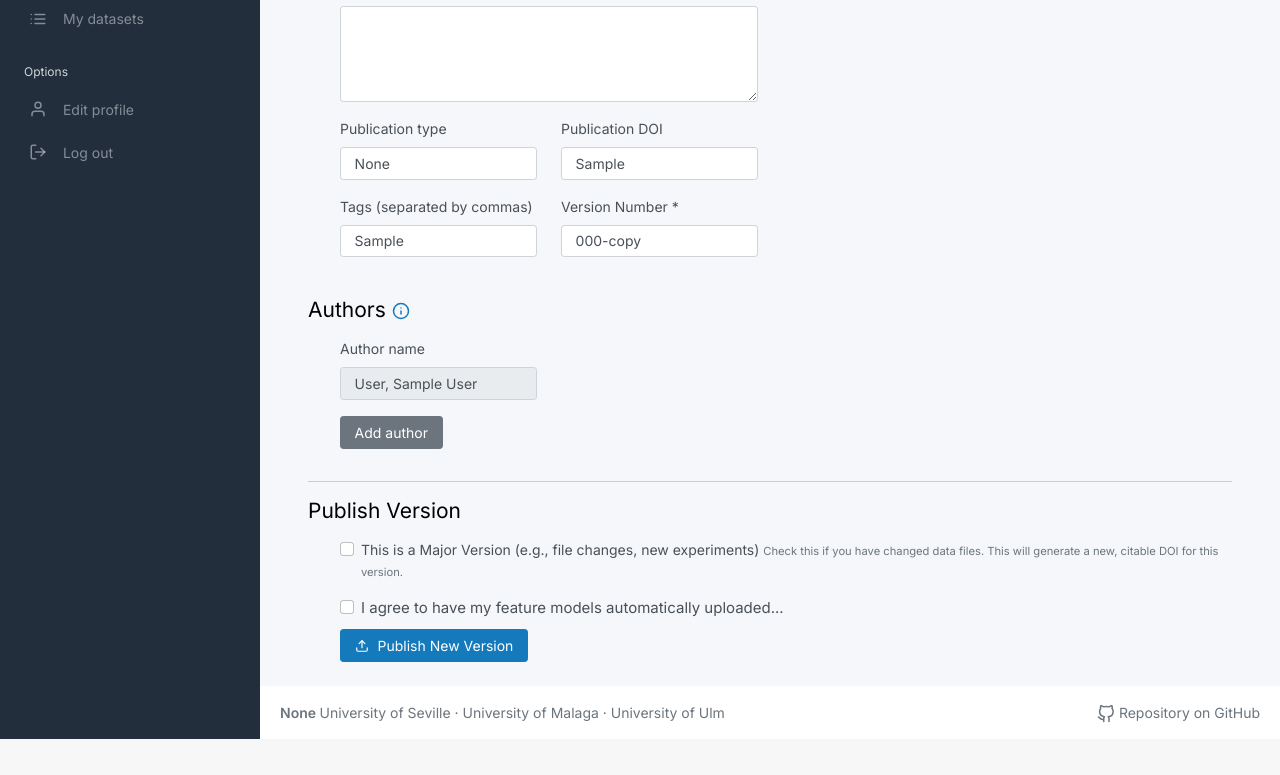
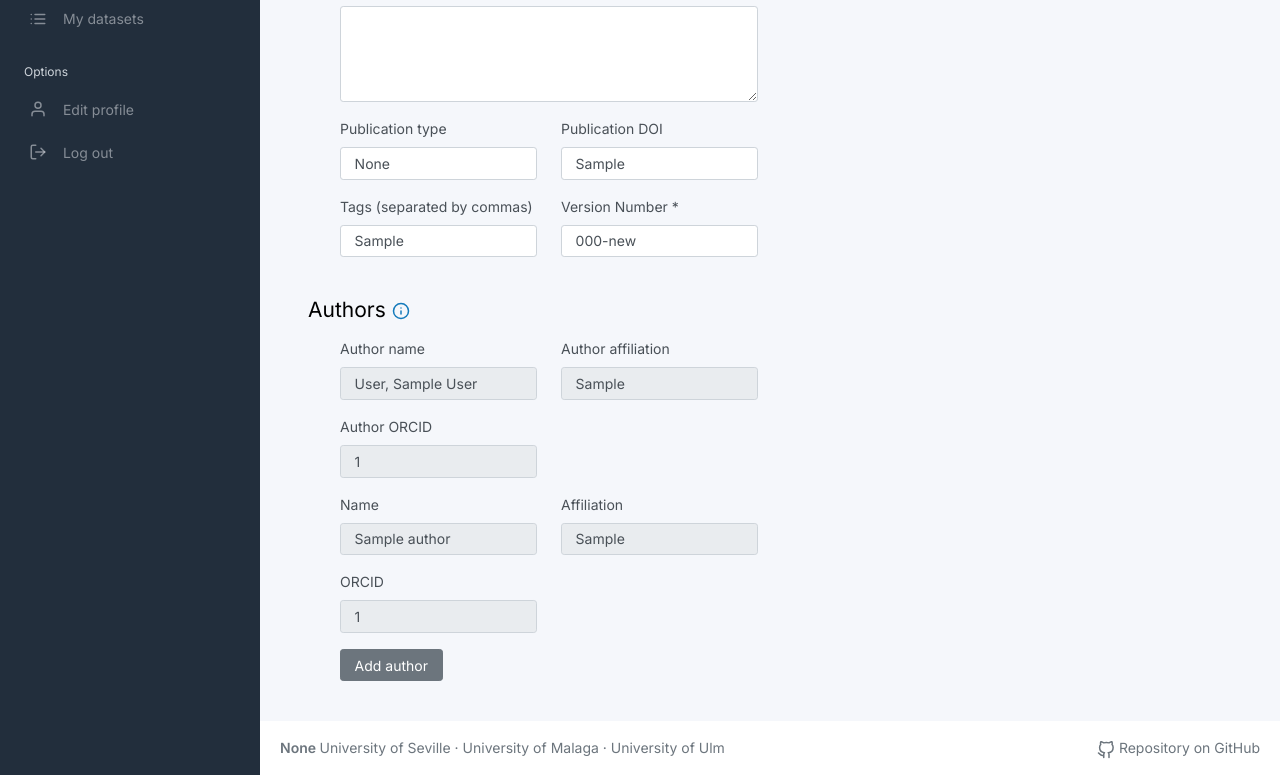
Before and after one commit to weather-hub/weather-hub-1, a Flask app: page /dataset/1/new-version in a window 1280 px wide. Shown: the part 466-1241 px from the top of the page. Before the commit the page ends 1205 px from the top, so only its background shows below. Run offline with Flask 3, Linux system fonts and the light colour scheme; a user stored in the database is signed in; tables that the repository leaves empty hold one stand-in row (values such as "Sample post"); data that the repository does not hold is empty; parts of the project's set-up code (start-up, migrations or seed data) failed here and were passed over; some libraries are stand-ins or nearby versions.

Commit message:
feat: adding new ds_version enabled

```diff
--- a/app/modules/dataset/assets/scripts.js
+++ b/app/modules/dataset/assets/scripts.js
@@ -123,6 +123,12 @@ var currentId = 0;
             let alert = document.createElement('p');
             alert.style.margin = '0';
             alert.style.padding = '0';
+
+            // PEQUEÑA MEJORA: Si el error es un objeto (JSON de validación), convertirlo a texto legible
+            if (typeof error_message === 'object') {
+                error_message = JSON.stringify(error_message);
+            }
+
             alert.textContent = 'Upload error: ' + error_message;
             upload_error.appendChild(alert);
             upload_error.style.display = 'block';
@@ -197,7 +203,11 @@ var currentId = 0;
 
 
                     if (checked_orcid && checked_name) {
-                        fetch('/dataset/upload', {
+
+                        // CAMBIO 1: Obtener la URL dinámica desde el botón (para soportar upload normal y nuevas versiones)
+                        const uploadUrl = document.getElementById('upload_button').getAttribute('data-upload-url');
+
+                        fetch(uploadUrl, { // CAMBIO 2: Usar la variable uploadUrl en vez del string fijo
                             method: 'POST',
                             body: formUploadData
                         })
@@ -206,7 +216,13 @@ var currentId = 0;
                                     console.log('Dataset sent successfully');
                                     response.json().then(data => {
                                         console.log(data.message);
-                                        window.location.href = "/dataset/list";
+
+                                        // CAMBIO 3: Redirección inteligente basada en la respuesta del servidor
+                                        if(data.redirect_url) {
+                                            window.location.href = data.redirect_url;
+                                        } else {
+                                            window.location.href = "/dataset/list";
+                                        }
                                     });
                                 } else {
                                     response.json().then(data => {
@@ -220,6 +236,8 @@ var currentId = 0;
                             })
                             .catch(error => {
                                 console.error('Error in POST request:', error);
+                                hide_loading(); // Asegurarse de quitar loading si falla la red
+                                write_upload_error("Network or Server Error");
                             });
                     }
 
--- a/app/modules/dataset/routes.py
+++ b/app/modules/dataset/routes.py
@@ -45,6 +45,96 @@ class FakenodoAdapter:
 
     def __init__(self, working_dir: str | None = None):
         self.service = FakenodoService(working_dir=working_dir)
+
+    def publish_new_version(self, form, original_dataset, current_user, is_major=False):
+        """
+        Orquesta la creación de una nueva versión:
+        1. Calcula el nuevo número de versión.
+        2. Crea el registro en la BD local.
+        3. Mueve los ficheros.
+        4. Sube (simulado) a Fakenodo.
+        5. Actualiza DOIs y guarda.
+        """
+        # Importamos aquí para evitar ciclos si dataset_service importa zenodo_service
+        from app.modules.dataset.services import DataSetService
+
+        _dataset_service = DataSetService()
+
+        # 1. Calcular nuevo número de versión (Ej: 1.0.0 -> 1.0.1 o 2.0.0)
+        new_version = self._calculate_next_version(original_dataset.version_number, is_major)
+        form.version_number.data = new_version
+
+        # 2. Crear el dataset localmente usando el servicio existente
+        # Esto guarda el título, descripción, autores y ficheros en la BD
+        new_dataset = _dataset_service.create_from_form(form=form, current_user=current_user)
+
+        # Vincular al mismo concepto que el original
+        new_dataset.ds_concept_id = original_dataset.ds_concept_id
+        new_dataset.is_latest = True
+        try:
+            # Desmarcar otras versiones como no-latest
+            from app import db
+
+            db.session.add(new_dataset)
+            db.session.flush()
+            from app.modules.dataset.models import DataSet
+
+            DataSet.query.filter(
+                DataSet.ds_concept_id == original_dataset.ds_concept_id, DataSet.id != new_dataset.id
+            ).update({DataSet.is_latest: False})
+            db.session.commit()
+        except Exception:
+            # No abortar publicación; log y continuar
+            logger.exception("Failed to update concept linkage or latest flags")
+
+        # 3. Mover ficheros de la carpeta temporal a la final
+        _dataset_service.move_feature_models(new_dataset)
+
+        # 4. Interacción con Fakenodo (Simulación)
+        # En Zenodo real, haríamos 'newversion' sobre el ID antiguo.
+        # En Fakenodo, creamos una deposición nueva y fingimos que es versión.
+        data = self.create_new_deposition(new_dataset)
+        deposition_id = data.get("id")
+
+        # 5. Subir ficheros a Fakenodo
+        for feature_model in new_dataset.feature_models:
+            self.upload_file(new_dataset, deposition_id, feature_model)
+
+        # 6. Publicar en Fakenodo
+        self.publish_deposition(deposition_id)
+
+        # 7. Obtener DOI y guardar en BD local
+        new_doi = self.get_doi(deposition_id)
+
+        # Actualizamos la metadata local con la info de "Zenodo"
+        _dataset_service.update_dsmetadata(
+            new_dataset.ds_meta_data_id, deposition_id=deposition_id, dataset_doi=new_doi
+        )
+
+        return new_dataset
+
+    def _calculate_next_version(self, current_version, is_major):
+        """
+        Helper simple para incrementar versiones.
+        Soporta formato semántico X.Y.Z o texto simple.
+        """
+        try:
+            parts = [int(x) for x in current_version.split(".")]
+            if len(parts) < 3:
+                # Si es algo como "1" o "1.0", rellenamos
+                parts.extend([0] * (3 - len(parts)))
+
+            if is_major:
+                parts[0] += 1
+                parts[1] = 0
+                parts[2] = 0
+            else:
+                parts[2] += 1  # Incrementamos parche (minor fix)
+
+            return ".".join(map(str, parts))
+        except ValueError:
+            # Si la versión anterior era texto raro ("beta1"), añadimos sufijo
+            return f"{current_version}-v2"
 
     def create_new_deposition(self, dataset) -> dict:
         metadata = {
@@ -97,21 +187,26 @@ def get_zenodo_client(working_dir: str | None = None):
     if os.getenv("FAKENODO_URL") or os.getenv("USE_FAKE_ZENODO"):
         return FakenodoAdapter(working_dir=working_dir)
 
-    # Otherwise try real Zenodo and fall back to the fake service if the
-    # connection fails (e.g. SSL verification issues in some environments).
+    # 2. Intentamos conectar con Zenodo real
     try:
         zs = ZenodoService()
         try:
             if zs.test_connection():
                 return zs
+            else:
+                # AQUÍ ESTABA EL ERROR: Si test_connection devolvía False,
+                # la función no retornaba nada (None).
+                # Ahora forzamos el fallback a Fakenodo:
+                logger.warning("ZenodoService test_connection returned False, falling back to FakenodoAdapter")
+                return FakenodoAdapter(working_dir=working_dir)
+
         except Exception:
-            # test_connection failed (network/ssl); fall through to fake
-            logger = logging.getLogger(__name__)
-            logger.warning("ZenodoService test_connection failed, falling back to FakenodoAdapter")
+            # Si test_connection falla con excepción (network/ssl)
+            logger.warning("ZenodoService test_connection failed with error, falling back to FakenodoAdapter")
             return FakenodoAdapter(working_dir=working_dir)
+
     except Exception:
-        # constructing ZenodoService failed for any reason -> fallback
-        logger = logging.getLogger(__name__)
+        # Si ni siquiera se puede instanciar ZenodoService
         logger.warning("Unable to initialize ZenodoService, using FakenodoAdapter")
         return FakenodoAdapter(working_dir=working_dir)
 
@@ -326,37 +421,58 @@ def download_dataset(dataset_id):
 @dataset_bp.route("/dataset/<int:dataset_id>/new-version", methods=["GET", "POST"])
 @login_required
 def create_new_ds_version(dataset_id):
+
+    if request.method == "GET":
+        temp_folder = current_user.temp_folder()
+        if os.path.exists(temp_folder):
+            shutil.rmtree(temp_folder)
+
     original_dataset = dataset_service.get_or_404(dataset_id)
 
     if current_user.id != original_dataset.user_id:
-        abort(403, "No eres el autor del dataset por tanto no puedes versionarlo.")
+        # Es mejor retornar JSON 403 si es una petición AJAX, pero abort funciona "ok"
+        abort(403, "No eres el autor del dataset.")
 
-    # 2. Usa el NUEVO formulario
-    #    (obj=... sigue funcionando porque hereda los campos)
     form = DataSetVersionForm(obj=original_dataset.ds_meta_data)
 
-    if form.validate_on_submit():
-        try:
-            new_dataset = zenodo_service.publish_new_version(
-                form=form,
-                original_dataset=original_dataset,
-                current_user=current_user,
-                is_major=form.is_major_version.data,
-            )
-            if new_dataset.ds_meta_data.dataset_doi:
-                return redirect(url_for("dataset.subdomain_index", doi=new_dataset.ds_meta_data.dataset_doi))
-            else:
+    if request.method == "POST":
+        if form.validate_on_submit():
+            try:
+                # 1. Tu lógica de negocio (asumiendo que zenodo_service hace todo el trabajo pesado)
+                new_dataset = zenodo_service.publish_new_version(
+                    form=form,
+                    original_dataset=original_dataset,
+                    current_user=current_user,
+                    is_major=form.is_major_version.data,
+                )
 
-                return redirect(url_for("dataset.get_unsynchronized_dataset", dataset_id=new_dataset.id))
+                # 2. Determinar la URL de destino
+                target_url = ""
+                if new_dataset.ds_meta_data.dataset_doi:
+                    target_url = url_for("dataset.subdomain_index", doi=new_dataset.ds_meta_data.dataset_doi)
+                else:
+                    target_url = url_for("dataset.get_unsynchronized_dataset", dataset_id=new_dataset.id)
 
-        except Exception:
-            logger.exception("Error al crear la nueva versión")
-            form.errors["general"] = ["Hubo un error interno al publicar la versión."]
+                # 3. LIMPIEZA: Borrar carpeta temporal AHORA, tras el éxito
+                temp_folder = current_user.temp_folder()
+                if os.path.exists(temp_folder):
+                    shutil.rmtree(temp_folder)
 
-    form.version_number.data = original_dataset.version_number + "-copy"
-    temp_folder = current_user.temp_folder()
-    if os.path.exists(temp_folder):
-        shutil.rmtree(temp_folder)
+                # 4. RESPUESTA JSON (Vital para que funcione con tu scripts.js)
+                return jsonify({"message": "Version created successfully", "redirect_url": target_url}), 200
+
+            except Exception:
+                logger.exception("Error al crear la nueva versión")
+                return jsonify({"message": "Hubo un error interno al publicar la versión."}), 500
+        else:
+            # Si el formulario no valida, devolvemos errores en JSON
+            return jsonify({"message": form.errors}), 400
+
+    # GET REQUEST: Solo renderizamos
+    form.version_number.data = str(original_dataset.version_number) + "-new"
+
+    # NO borramos la carpeta temporal aquí (GET). Es peligroso si el usuario recarga la página.
+
     return render_template("dataset/new_version.html", form=form, dataset=original_dataset)
 
 
--- a/app/modules/dataset/templates/dataset/new_version.html
+++ b/app/modules/dataset/templates/dataset/new_version.html
@@ -113,8 +113,24 @@
                           </a>
                         </h1>
 
-                        <div class="modal fade" id="infoModal" ...>
+                        <div class="modal fade" id="infoModal" tabindex="-1" role="dialog" aria-labelledby="infoModalLabel" aria-hidden="true" style="display: none">
+                          <div class="modal-dialog" role="document">
+                            <div class="modal-content">
+                              <div class="modal-header">
+                                <h5 class="modal-title" id="infoModalLabel">Información Importante</h5>
+                                <button type="button" class="close" data-dismiss="modal" aria-label="Close">
+                                  <span aria-hidden="true">&times;</span>
+                                </button>
+                              </div>
+                              <div class="modal-body">
+                                ¡Cuidado! Los autores no se pueden editar una vez que el dataset se haya subido a WeatherHub. Esta funcionalidad estará disponible para futuras versiones.
+                              </div>
+                              <div class="modal-footer">
+                                <button type="button" class="btn btn-secondary" data-dismiss="modal">Cerrar</button>
+                              </div>
+                            </div>
                           </div>
+                        </div>
 
                         <div class="row" style="padding-left: 2rem">
 
@@ -124,29 +140,82 @@
                                        disabled
                                        value="{{ current_user.profile.surname }}, {{ current_user.profile.name }}">
                             </div>
+
+                            <div class="col-lg-6 col-12 mb-3">
+                                <label class="form-label">Author affiliation</label>
+                                <input class="form-control"
+                                       disabled value="{{ current_user.profile.affiliation }}">
+                            </div>
+
+                            <div class="col-lg-6 col-12 mb-3">
+                                <label class="form-label">Author ORCID</label>
+                                <input class="form-control"
+                                       disabled value="{{ current_user.profile.orcid }}">
+                            </div>
+
                             <div class="col-12">
+
                                 <div class="mb-3">
+
                                     <div id="authors">
                                         {% for subform in form.authors %}
-                                        <div class="row author" ...>
+                                        <div class="row author" {% if not loop.first %}
+                                            style="border:2px dotted #ccc;border-radius:10px;padding:10px;margin:10px 0; background-color: white"
+                                            {% endif %}
+                                        >
+                                            <div class="col-lg-6 col-12 mb-3">
+                                                {{ subform.form.name.label(class="form-label") }}
+                                                {{ subform.form.name(class="form-control", disabled=loop.first) }}
+                                                {% for error in subform.name.errors %}
+                                                    <span style="color: red;">{{ error }}</span>
+                                                {% endfor %}
                                             </div>
+
+                                            <div class="col-lg-6 col-12 mb-3">
+                                                {{ subform.form.affiliation.label(class="form-label") }}
+                                                {{ subform.form.affiliation(class="form-control", disabled=loop.first) }}
+                                                {% for error in subform.name.errors %}
+                                                    <span style="color: red;">{{ error }}</span>
+                                                {% endfor %}
+                                            </div>
+
+                                            <div class="col-lg-6 col-12 mb-3">
+                                                {{ subform.orcid.label(class="form-label") }}
+                                                {{ subform.orcid(class="form-control", disabled=loop.first) }}
+                                                {% for error in subform.orcid.errors %}
+                                                    <span style="color: red;">{{ error }}</span>
+                                                {% endfor %}
+                                            </div>
+                                        </div>
                                         {% endfor %}
                                     </div>
                                     <button type="button" class="btn btn-secondary" id="add_author">Add author
                                     </button>
+
                                 </div>
+
                             </div>
+
+
                         </div>
+
                     </div>
+
                 </div>
 
                 <div class="row">
+
                     {% if error %}
+
                         <div class="mt-3 col-lg-6 col-12">
                             <span style="color: red;">{{ error }}</span>
                         </div>
+
                     {% endif %}
+
                 </div>
+
+
             </div>
         </div>
 
@@ -155,6 +224,7 @@
             <h1 class="h3 mb-3 mt-2">WeatherHub Files</h1>
 
             <div id="uploaded_models_form" style="padding-left: 2rem">
+
                 <form action="{{ url_for('dataset.upload') }}" class="dropzone" id="myDropzone">
                     <div id="dropzone-text"></div>
                 </form>
@@ -287,6 +357,7 @@
                                 formContainer.classList.add('uvl_form', "mt-3");
                                 formContainer.style.display = "none";
 
+                                // AQUÍ ESTÁ EL CAMBIO IMPORTANTE: value="${response.filename}"
                                 formContainer.innerHTML = `
                                     <div class="row">
                                         <input type="hidden" value="${response.filename}" name="feature_models-${formUniqueId}-filename">
@@ -295,7 +366,7 @@
                                                 <div class="col-12">
                                                     <div class="mb-3">
                                                         <label class="form-label">Title</label>
-                                                        <input type="text" class="form-control" name="feature_models-${formUniqueId}-title">
+                                                        <input type="text" class="form-control" name="feature_models-${formUniqueId}-title" value="${response.filename}">
                                                     </div>
                                                 </div>
                                                 <div class="col-12">
@@ -379,16 +450,17 @@
 
 
                 </script>
+
             </div>
         </div>
 
     </div>
 
-<div class="row" id="upload_dataset">
-
+    <div class="row" id="upload_dataset" style="display: none">
         <div class="col-12">
             <hr>
             <h1 class="h3 mb-3 mt-2">Publish Version</h1>
+
             <div style="padding-left: 2rem">
 
                 <div class="mb-3 form-check">
@@ -400,21 +472,44 @@
                 <label class="form-check">
                     <input id="agreeCheckbox" class="form-check-input" type="checkbox" value="">
                     <span class="form-check-label" style="font-size: 15px">
-                                I agree to have my feature models automatically uploaded...
-                            </span>
+                        I agree to have my feature models automatically uploaded to Zenodo and made available to the public according to the <a href="https://en.wikipedia.org/wiki/Open_science" target="_blank">Open Science</a> manifesto
+                    </span>
                 </label>
 
-                <button id="upload_button" class="btn btn-primary mt-2">
+                <button id="upload_button" data-upload-url="{{ url_for('dataset.create_new_ds_version', dataset_id=dataset.id) }}" class="btn btn-primary mt-2" disabled>
                     <i data-feather="upload" class="center-button-icon"></i>
-                    {{ form.submit.label }}
+                    Create New Version
                 </button>
 
-                <div id="loading">
+                <div id="loading" style="display: none">
+                    <img width="40px" src="{{ url_for("static", filename="gifs/loading.svg") }}"/>
+                    Uploading dataset, please wait...
+                </div>
+
+                <div class="alert alert-error" role="alert" id="upload_error" style="display: none">
+                    <div class="alert-message">
+                         <h4 class="alert-heading"><i class="align-middle" data-feather="alert-triangle"></i> Error</h4>
+                         <p class="p-0 m-0" id="upload_error_text"></p>
                     </div>
                 </div>
+                <span class="text-danger mt-2" id="upload_error_text_span" style="display: none"></span>
+
+
+                <script>
+                    const checkbox = document.getElementById('agreeCheckbox');
+                    const upload_button = document.getElementById('upload_button');
+
+                    checkbox.addEventListener('change', function () {
+                        upload_button.disabled = !checkbox.checked;
+                    });
+                </script>
+
+            </div>
+
         </div>
+
     </div>
-{% endblock %}
+    {% endblock %}
 
 {% block scripts %}
     <script src="{{ url_for('zenodo.scripts') }}"></script>
--- a/app/modules/dataset/templates/dataset/upload_dataset.html
+++ b/app/modules/dataset/templates/dataset/upload_dataset.html
@@ -466,7 +466,7 @@
                             </span>
                 </label>
 
-                <button id="upload_button" class="btn btn-primary mt-2" disabled>
+                <button id="upload_button" data-upload-url="{{ url_for('dataset.create_dataset') }}" class="btn btn-primary mt-2" disabled>
                     <i data-feather="upload" class="center-button-icon"></i>
                     Upload dataset</button>
 
```
